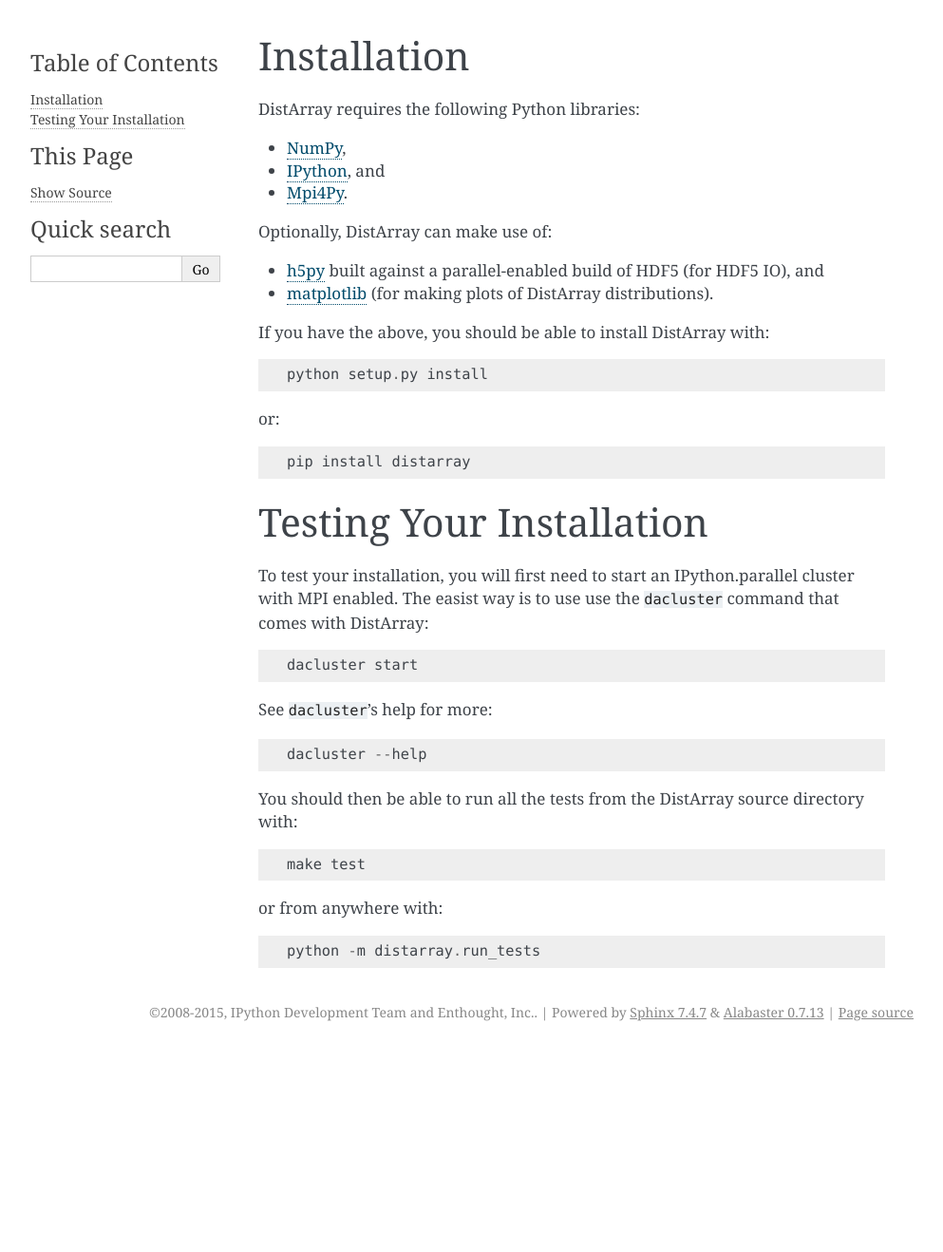
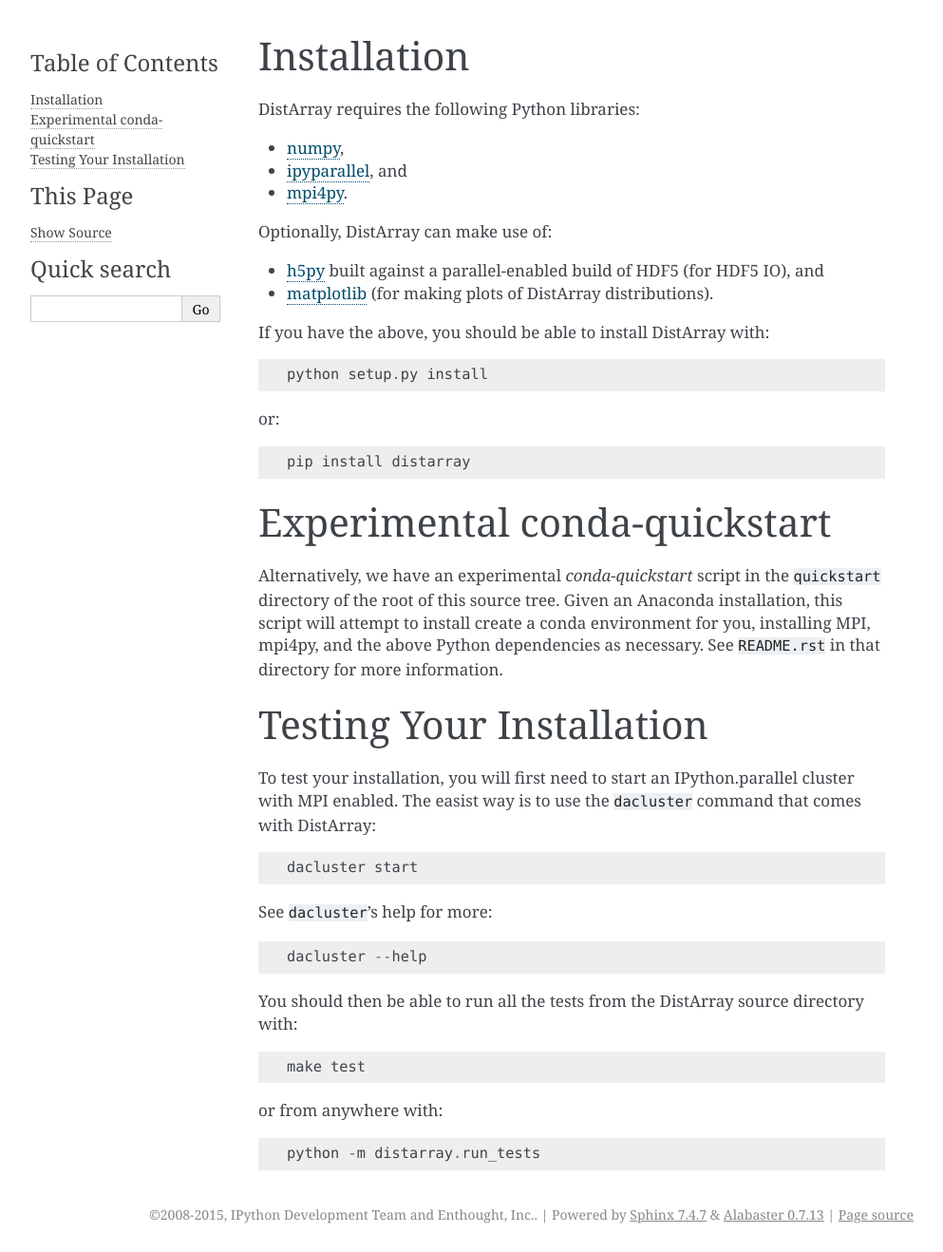
Before and after one commit to enthought/distarray, a Sphinx documentation site: the page built from docs/sphinx/source/installation.rst, in a window 1280 px wide. Shown: the whole page at 95% size, without its empty margins (148-1141 px from the left). Built offline with Sphinx 7.4.7, drawn with Linux system fonts in a browser that asks for light colours; before the commit the page ends 1105 px from its top, so only the background shows below that.

Commit message:
Add a note about conda-quickstart.

```diff
--- a/docs/sphinx/source/installation.rst
+++ b/docs/sphinx/source/installation.rst
@@ -3,13 +3,13 @@
 
 DistArray requires the following Python libraries:
 
-* `NumPy`_,
-* `IPython`_, and
-* `Mpi4Py`_.
+* `numpy`_,
+* `ipyparallel`_, and
+* `mpi4py`_.
 
-.. _NumPy: http://www.numpy.org
-.. _IPython: http://ipython.org
-.. _Mpi4Py: http://mpi4py.scipy.org
+.. _numpy: http://www.numpy.org
+.. _ipyparallel: https://github.com/ipython/ipyparallel
+.. _mpi4py: http://mpi4py.scipy.org
 
 Optionally, DistArray can make use of:
 
@@ -28,12 +28,22 @@
     pip install distarray
 
 
+Experimental conda-quickstart
+-----------------------------
+
+Alternatively, we have an experimental `conda-quickstart` script in the
+``quickstart`` directory of the root of this source tree.  Given an Anaconda
+installation, this script will attempt to install create a conda environment
+for you, installing MPI, mpi4py, and the above Python dependencies as
+necessary.  See ``README.rst`` in that directory for more information.
+
+
 Testing Your Installation
 -------------------------
 
 To test your installation, you will first need to start an IPython.parallel
-cluster with MPI enabled.  The easist way is to use use the ``dacluster``
-command that comes with DistArray::
+cluster with MPI enabled.  The easist way is to use the ``dacluster`` command
+that comes with DistArray::
 
     dacluster start
 
```
